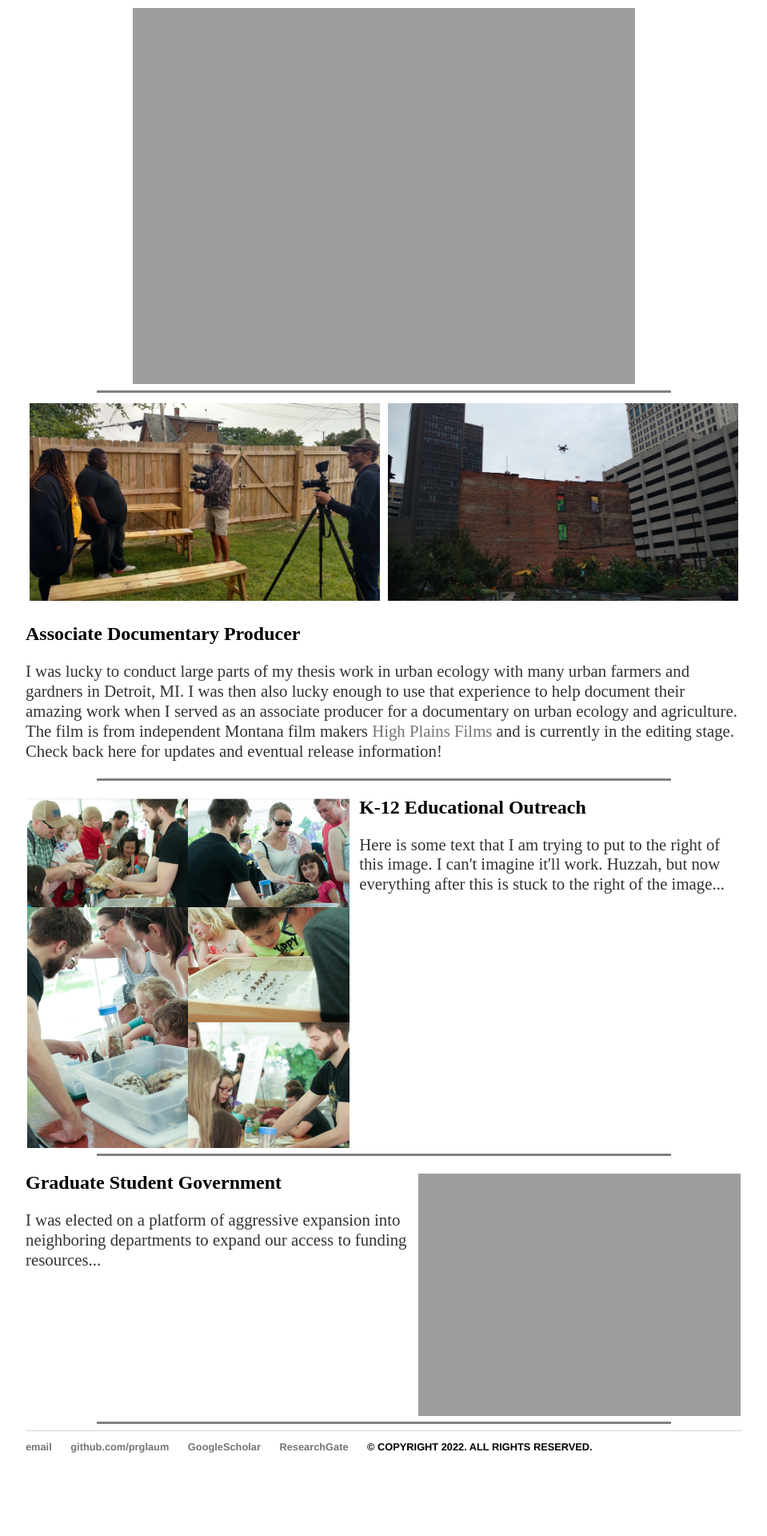
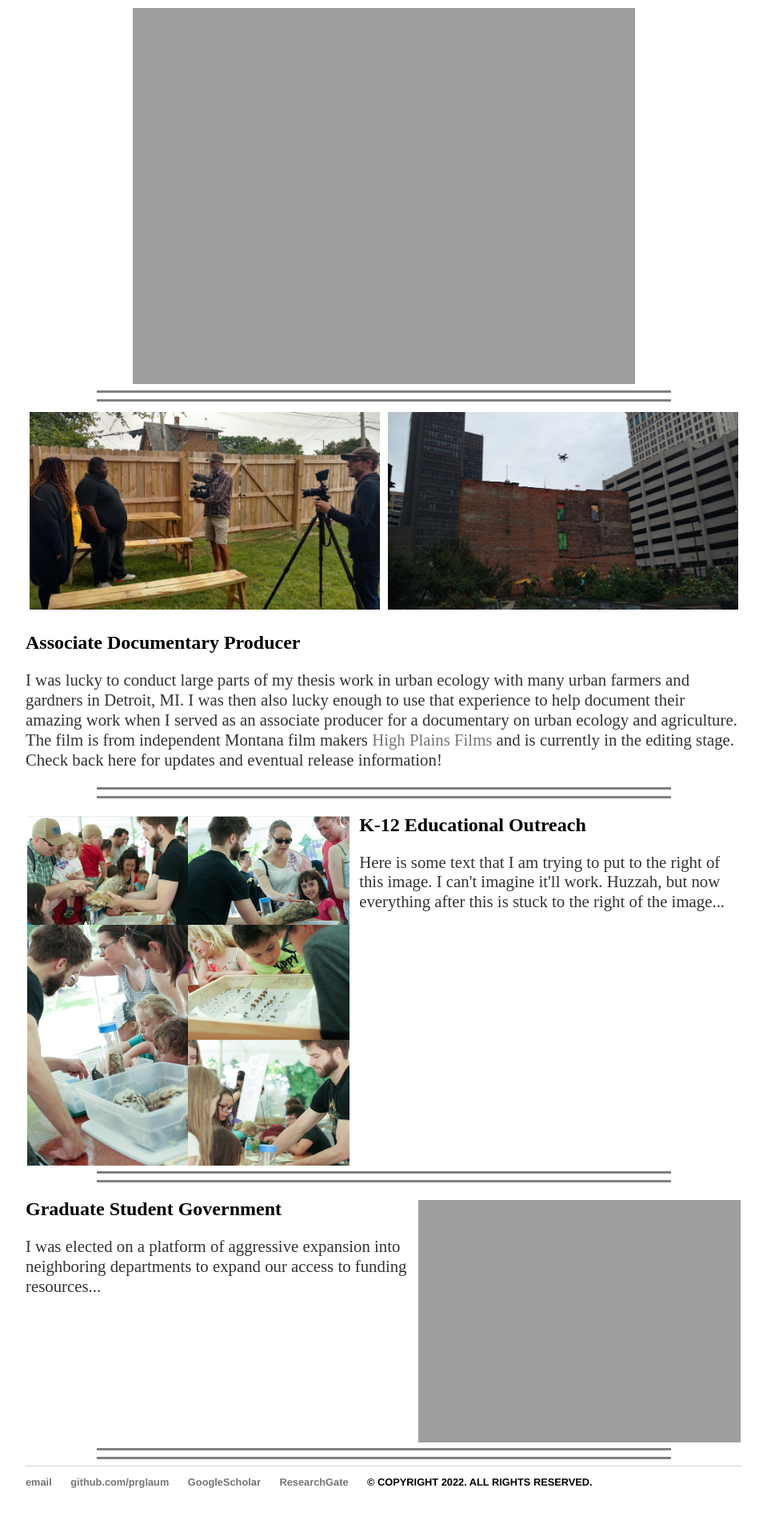
Before and after one commit to prglaum/prglaum.github.io, a Jekyll site: the page built from outreach/index.html, in a window 1280 px wide. Shown: the part 663-2583 px from the top of the page at 80% size, without its empty margins (160-1119 px from the left). Built offline with Jekyll 4.4.1, drawn with Linux system fonts in a browser that asks for light colours; before the commit the page ends 2539 px from its top, so only the background shows below that.

Commit message:
Update index.html

```diff
--- a/outreach/index.html
+++ b/outreach/index.html
@@ -30,6 +30,7 @@ title: Outreach & Service
 </div> -->
 
 <hr width="80%" align="center" size="3" NOSHADE="noshade">
+<hr width="80%" align="center" size="3" NOSHADE="noshade">
 
 <!-- Documentary Section -->
 <div class="rowCentered">
@@ -49,6 +50,7 @@ title: Outreach & Service
 	and is currently in the editing stage. Check back here for updates and eventual release information!
 
 <hr width="80%" align="center" size="3" NOSHADE="noshade">
+<hr width="80%" align="center" size="3" NOSHADE="noshade">
 
 <!-- K-12 Educational, Kids Table, & School Talk Section -->
 
@@ -60,6 +62,7 @@ title: Outreach & Service
 </div>
 
 <hr style="clear:left" width="80%" align="center" size="3" NOSHADE="noshade">
+<hr width="80%" align="center" size="3" NOSHADE="noshade">
 
 
 <!-- Grad student government Section -->
@@ -71,3 +74,4 @@ title: Outreach & Service
 </div>
 
 <hr style="clear:right" width="80%" align="center" size="3" NOSHADE="noshade">
+<hr width="80%" align="center" size="3" NOSHADE="noshade">
```
